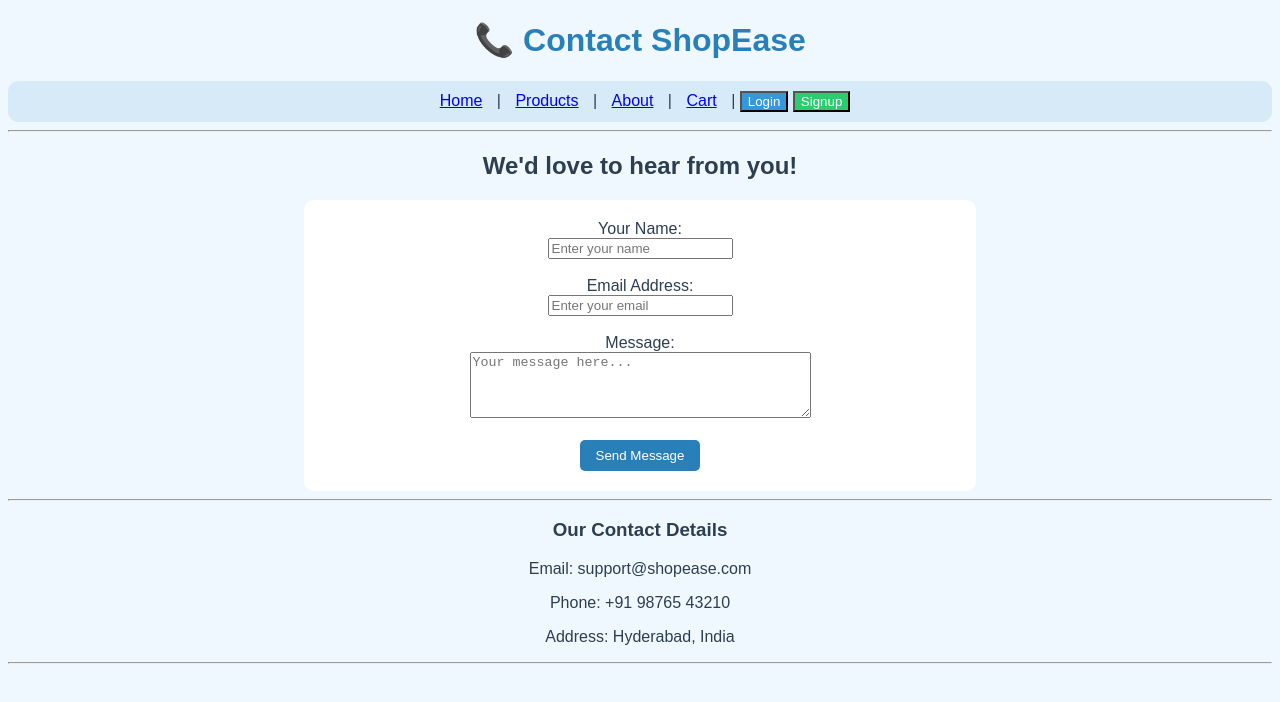
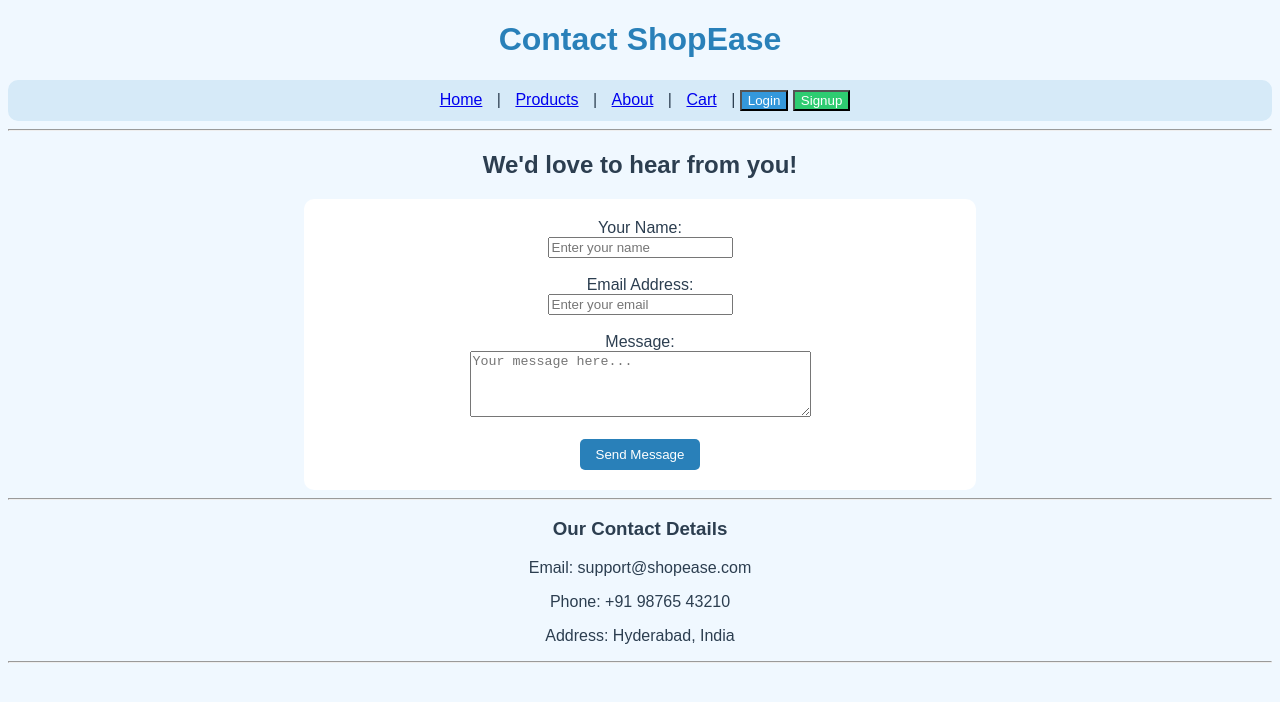
Before and after one commit to Lavanya3346/HTML, a plain HTML site: page contact.html in a window 1280 px wide. Drawn offline with Linux system fonts and the light colour scheme.

Commit message:
Add files via upload

```diff
--- a/contact.html
+++ b/contact.html
@@ -9,7 +9,7 @@
 
     <!-- Header -->
     <center>
-        <h1 style="color: #2980b9;">📞 Contact ShopEase</h1>
+        <h1 style="color: #2980b9;"> Contact ShopEase</h1>
         <nav style="background-color: #d6eaf8; padding: 10px; border-radius: 10px;">
             <a href="index.html" style="margin: 0 10px;">Home</a> |
             <a href="products.html" style="margin: 0 10px;">Products</a> |
```
Also changed, not shown: loginpage.html (+1 -1 lines).
